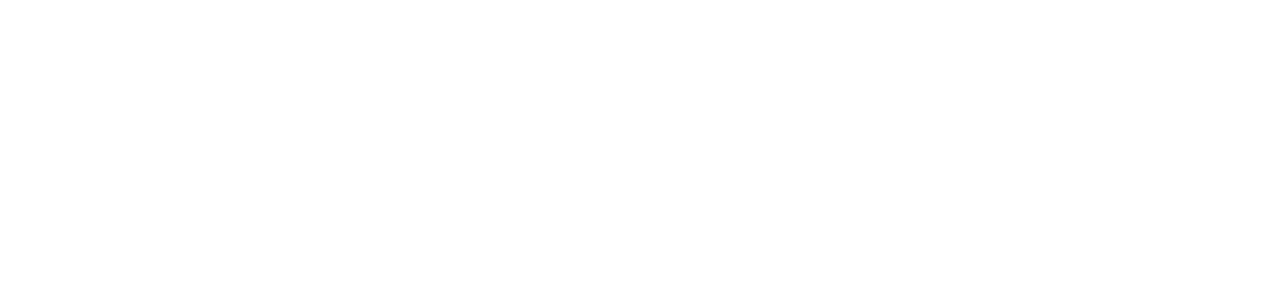
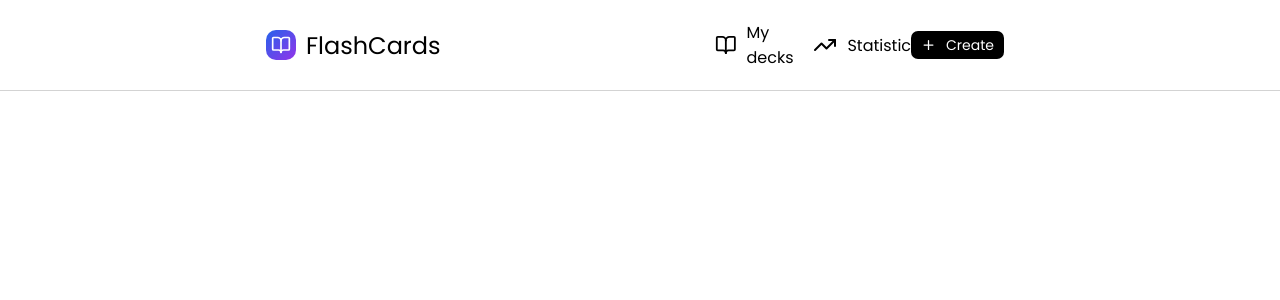
Before and after one commit to h1geki/flashcards, a React (Vite) app: page / in a window 1280 px wide. Shown: the top 300 px of the page. Built offline with nearby package versions, Linux system fonts and the light colour scheme.

Commit message:
Header init

```diff
--- a/package.json
+++ b/package.json
@@ -10,8 +10,11 @@
     "preview": "vite preview"
   },
   "dependencies": {
+    "@types/react-router-dom": "^5.3.3",
+    "lucide-react": "^0.544.0",
     "react": "^19.1.1",
-    "react-dom": "^19.1.1"
+    "react-dom": "^19.1.1",
+    "react-router-dom": "^7.9.3"
   },
   "devDependencies": {
     "@eslint/js": "^9.36.0",
--- a/src/App.tsx
+++ b/src/App.tsx
@@ -1,11 +1,17 @@
+import { BrowserRouter, Route, Routes } from 'react-router-dom'
 import './App.css'
+import Layout from './components/Layout'
 
 function App() {
 
   return (
-    <div className='app'>
+    <BrowserRouter>
+      <Routes>
+        <Route path='/' element={<Layout/>}>
 
-    </div>
+        </Route>
+      </Routes>
+    </BrowserRouter>
   )
 }
 
--- /dev/null
+++ b/src/components/Layout.tsx
@@ -0,0 +1,12 @@
+import Navbar from './Navbar/Navbar'
+import { Outlet } from 'react-router-dom'
+const Layout = () => {
+  return (
+    <div>
+        <Navbar/>
+        <Outlet/>
+    </div>
+  )
+}
+
+export default Layout
--- /dev/null
+++ b/src/components/Navbar/Navbar.css
@@ -0,0 +1,83 @@
+.header{
+    max-width: 100%;
+    border-bottom: 1px solid lightgray;
+}
+
+.header__navigation{
+    width: 60%;
+    margin: 0 auto;
+    display: flex;
+    padding: 20px 10px;
+    align-items: center;
+}
+
+.header__logo{
+    margin-right: auto;
+    display: flex;
+    align-items: center;
+    gap: 10px;
+}
+.header__logo h1{
+    font-size: 24px;
+    font-weight: normal;
+}
+.header__logo-img{
+    width: 30px;
+    aspect-ratio: 1;
+    background: linear-gradient(135deg, #2563eb, #9333ea);
+    display: flex;
+    justify-content: center;
+    align-items: center;
+    color: #ffffff;
+    border-radius: 10px;
+    padding: 2px 5px;
+}
+.header__navigation__list{
+    display: flex;
+    width: 40%;
+    justify-content: space-between;
+    align-items: center;
+    padding-right: 10px;
+}
+
+.header__navigation__list-item{
+    display: flex;
+    align-items: center;
+    gap: 10px;
+    text-decoration: none;
+    color: black;
+}
+
+.header__navigation__list-item:last-child{
+    padding: 2px 10px;
+    color: #ffffff;
+    background-color: black;
+    border-radius: 7px;
+    font-size: 14px;
+
+}
+
+.header__navigation__list-item:last-child .header__navigation__list-item-icon{
+    width: 15px;
+    aspect-ratio: 1;
+}
+.header__navigation__list-item:not(:last-child) .header__navigation__list-item-text{
+    position: relative;
+}
+
+.header__navigation__list-item:not(:last-child) .header__navigation__list-item-text::after{
+    position: absolute;
+    content: "";
+    bottom: -2px;
+    left: 0;
+    width: 100%;
+    height: 2px;
+    background: linear-gradient(135deg, #2563eb, #9333ea);
+    border-radius: 50%;
+    transform: scaleX(0);
+    transition: transform 0.2s linear;
+}
+
+.header__navigation__list-item:not(:last-child):hover .header__navigation__list-item-text:after{
+    transform: scaleX(1);
+}
--- /dev/null
+++ b/src/components/Navbar/Navbar.tsx
@@ -0,0 +1,40 @@
+import React from 'react'
+import { BookOpen,Plus, TrendingUp } from 'lucide-react'
+import { Link } from 'react-router-dom'
+import './Navbar.css'
+
+const Navbar:React.FunctionComponent = () => {
+
+  const navLinks = [
+    {icon:BookOpen , text:'My decks', to:'/decks'},
+    {icon:TrendingUp , text:'Statistic', to:'/statistic'},
+    {icon:Plus, text:'Create', to:'/create'}
+  ]
+
+  return (
+    <header className='header'>
+        <nav className='header__navigation'>
+            <div className='header__logo'>
+                <div className='header__logo-img'>
+                    <BookOpen/>
+                </div>
+                <h1>FlashCards</h1>
+            </div>
+            <ul className='header__navigation__list'>
+                {
+                    navLinks.map(link => (
+                        <Link key={link.to} className='header__navigation__list-item' to={link.to}>
+                            <link.icon className='header__navigation__list-item-icon'/>
+                            <div className='header__navigation__list-item-text'>
+                                {link.text}
+                            </div>
+                        </Link>
+                    ))
+                }
+            </ul>
+        </nav>
+    </header>
+  )
+}
+
+export default Navbar
--- a/src/index.css
+++ b/src/index.css
@@ -0,0 +1,27 @@
+@import url('https://fonts.googleapis.com/css2?family=Poppins:ital,wght@0,100;0,200;0,300;0,400;0,500;0,600;0,700;0,800;0,900;1,100;1,200;1,300;1,400;1,500;1,600;1,700;1,800;1,900&display=swap');
+
+*{
+  padding: 0;
+  margin: 0;
+  box-sizing: border-box;
+  font-family: 'Poppins' , sans-serif;
+}
+
+html{
+  width: 100vh;
+  height: 100vh;
+
+}
+
+body{
+  width: 100%;
+  height: 100%;
+}
+:root{
+  width: 100%;
+  height: 100%;
+}
+
+html,body, :root{
+  overflow-x: hidden;
+}
```
Also changed, not shown: src/Pages/CreatePage/CreatePage.tsx (added, +9 -0 lines), src/Pages/DecksPage/DecksPage.tsx (added, +9 -0 lines), src/components/Card/Card.tsx (added, +9 -0 lines), src/components/Card/Card.css (added), 1 other file (tests, documents, lock files or other folders).
